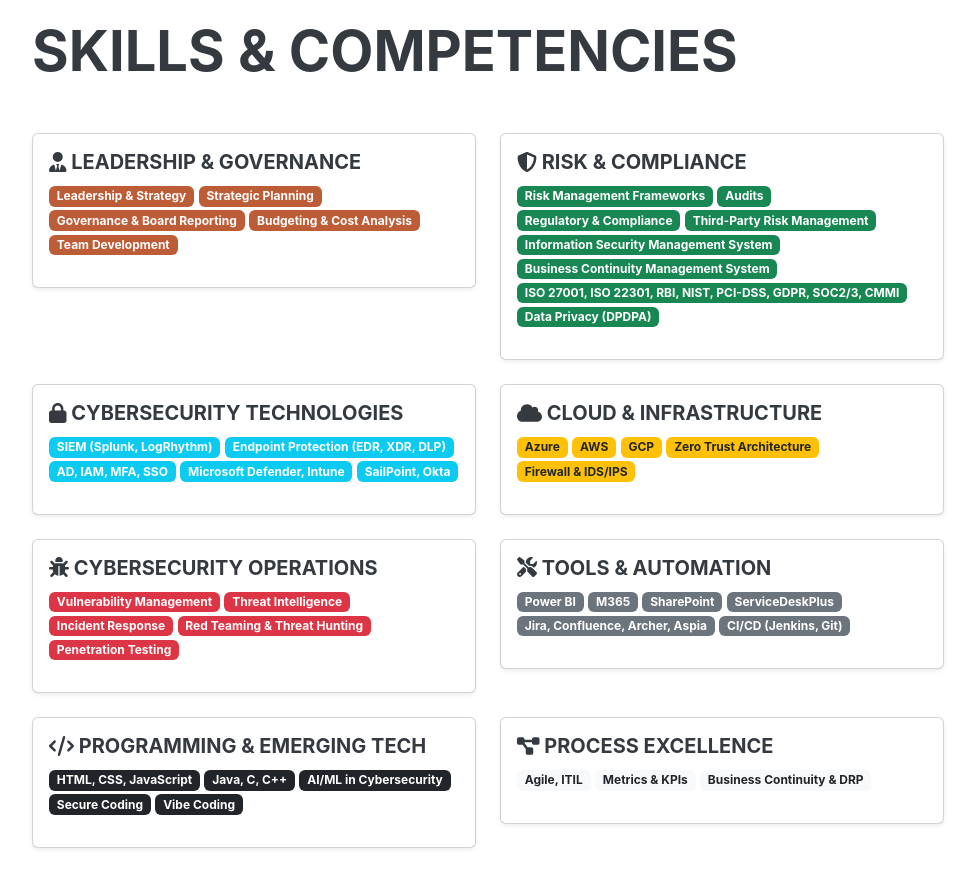
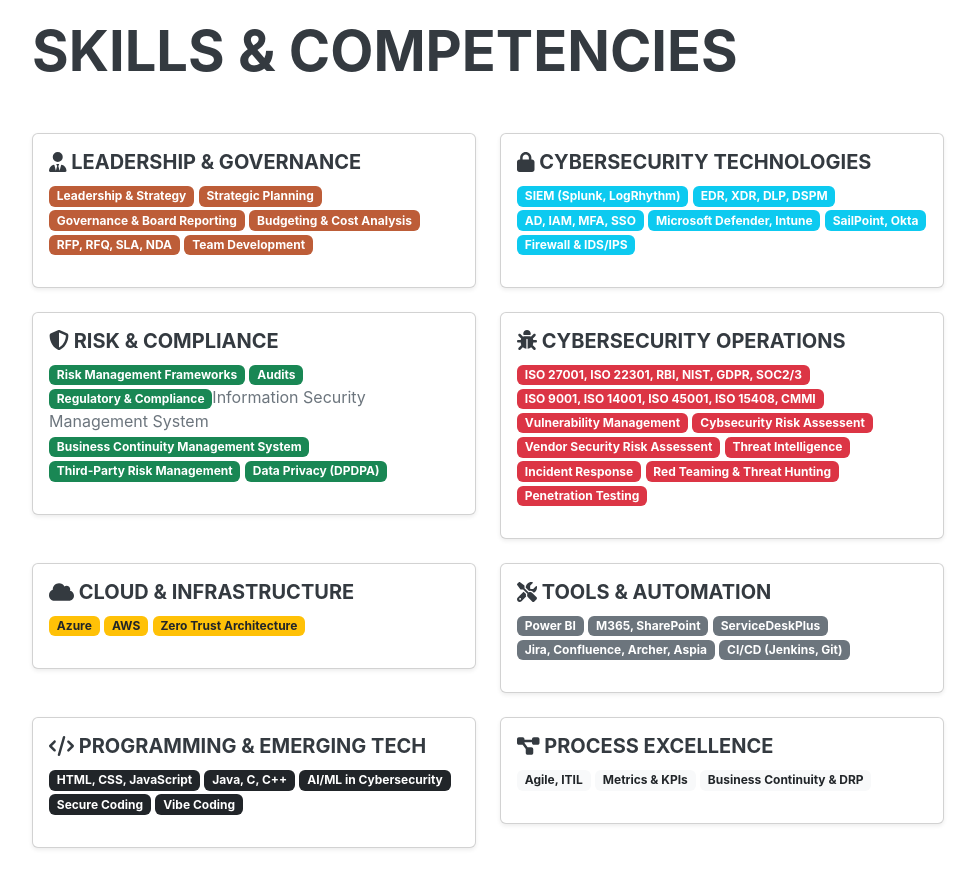
Before and after one commit to Sudhircu/sudhircu.github.io, a plain HTML site: page index.html in a window 1280 px wide. Shown: the part 2780-3667 px from the top of the page, without its empty margins (288-1263 px from the left). Drawn offline with nearby package versions, Linux system fonts and the light colour scheme; a web font is replaced by a local one.

Commit message:
Update index.html

```diff
--- a/index.html
+++ b/index.html
@@ -138,7 +138,24 @@
               <span class="badge bg-primary">Strategic Planning</span>
               <span class="badge bg-primary">Governance & Board Reporting</span>
               <span class="badge bg-primary">Budgeting & Cost Analysis</span>
+              <span class="badge bg-primary">RFP, RFQ, SLA, NDA</span>
               <span class="badge bg-primary">Team Development</span>
+            </p>
+          </div>
+        </div>
+      </div>
+   <!-- Cybersecurity Technologies -->
+      <div class="col-md-6 mb-4">
+        <div class="card shadow-sm">
+          <div class="card-body">
+            <h5 class="card-title"><i class="fas fa-lock"></i> Cybersecurity Technologies</h5>
+            <p>
+              <span class="badge bg-info">SIEM (Splunk, LogRhythm)</span>
+              <span class="badge bg-info">EDR, XDR, DLP, DSPM</span>
+              <span class="badge bg-info">AD, IAM, MFA, SSO</span>
+              <span class="badge bg-info">Microsoft Defender, Intune</span>
+              <span class="badge bg-info">SailPoint, Okta</span>
+                   <span class="badge bg-info">Firewall & IDS/IPS</span>
             </p>
           </div>
         </div>
@@ -152,44 +169,11 @@
             <p>
               <span class="badge bg-success">Risk Management Frameworks</span>
               <span class="badge bg-success">Audits</span>
-              <span class="badge bg-success">Regulatory & Compliance </span>
-              <span class="badge bg-success">Third-Party Risk Management</span>
+              <span class="badge bg-success">Regulatory & Compliance </span
                 <span class="badge bg-success">Information Security Management System</span>
                 <span class="badge bg-success">Business Continuity Management System</span>
-               <span class="badge bg-success">ISO 27001, ISO 22301, RBI, NIST, PCI-DSS, GDPR, SOC2/3, CMMI</span>
+                <span class="badge bg-success">Third-Party Risk Management</span>
               <span class="badge bg-success">Data Privacy (DPDPA)</span>
-            </p>
-          </div>
-        </div>
-      </div>
-
-      <!-- Cybersecurity Technologies -->
-      <div class="col-md-6 mb-4">
-        <div class="card shadow-sm">
-          <div class="card-body">
-            <h5 class="card-title"><i class="fas fa-lock"></i> Cybersecurity Technologies</h5>
-            <p>
-              <span class="badge bg-info">SIEM (Splunk, LogRhythm)</span>
-              <span class="badge bg-info">Endpoint Protection (EDR, XDR, DLP)</span>
-              <span class="badge bg-info">AD, IAM, MFA, SSO</span>
-              <span class="badge bg-info">Microsoft Defender, Intune</span>
-              <span class="badge bg-info">SailPoint, Okta</span>
-            </p>
-          </div>
-        </div>
-      </div>
-
-      <!-- Cloud & Infrastructure -->
-      <div class="col-md-6 mb-4">
-        <div class="card shadow-sm">
-          <div class="card-body">
-            <h5 class="card-title"><i class="fas fa-cloud"></i> Cloud & Infrastructure</h5>
-            <p>
-              <span class="badge bg-warning text-dark">Azure</span>
-              <span class="badge bg-warning text-dark">AWS</span>
-              <span class="badge bg-warning text-dark">GCP</span>
-              <span class="badge bg-warning text-dark">Zero Trust Architecture</span>
-              <span class="badge bg-warning text-dark">Firewall & IDS/IPS</span>
             </p>
           </div>
         </div>
@@ -201,7 +185,11 @@
           <div class="card-body">
             <h5 class="card-title"><i class="fas fa-bug"></i> Cybersecurity Operations</h5>
             <p>
+            <span class="badge bg-danger">ISO 27001, ISO 22301, RBI, NIST, GDPR, SOC2/3</span>
+                <span class="badge bg-danger">ISO 9001, ISO 14001, ISO 45001, ISO 15408, CMMI</span>
               <span class="badge bg-danger">Vulnerability Management</span>
+                  <span class="badge bg-danger">Cybsecurity Risk Assessent</span>
+                  <span class="badge bg-danger">Vendor Security Risk Assessent</span>
               <span class="badge bg-danger">Threat Intelligence</span>
               <span class="badge bg-danger">Incident Response</span>
               <span class="badge bg-danger">Red Teaming & Threat Hunting</span>
@@ -210,7 +198,19 @@
           </div>
         </div>
       </div>
-
+ <!-- Cloud & Infrastructure -->
+      <div class="col-md-6 mb-4">
+        <div class="card shadow-sm">
+          <div class="card-body">
+            <h5 class="card-title"><i class="fas fa-cloud"></i> Cloud & Infrastructure</h5>
+            <p>
+              <span class="badge bg-warning text-dark">Azure</span>
+              <span class="badge bg-warning text-dark">AWS</span>
+              <span class="badge bg-warning text-dark">Zero Trust Architecture</span>
+            </p>
+          </div>
+        </div>
+      </div>
       <!-- Tools & Automation -->
       <div class="col-md-6 mb-4">
         <div class="card shadow-sm">
@@ -218,8 +218,7 @@
             <h5 class="card-title"><i class="fas fa-tools"></i> Tools & Automation</h5>
             <p>
               <span class="badge bg-secondary">Power BI</span>
-              <span class="badge bg-secondary">M365</span>
-              <span class="badge bg-secondary">SharePoint</span>
+              <span class="badge bg-secondary">M365, SharePoint</span>
               <span class="badge bg-secondary">ServiceDeskPlus</span>
               <span class="badge bg-secondary">Jira, Confluence, Archer, Aspia</span>
               <span class="badge bg-secondary">CI/CD (Jenkins, Git)</span>
```
